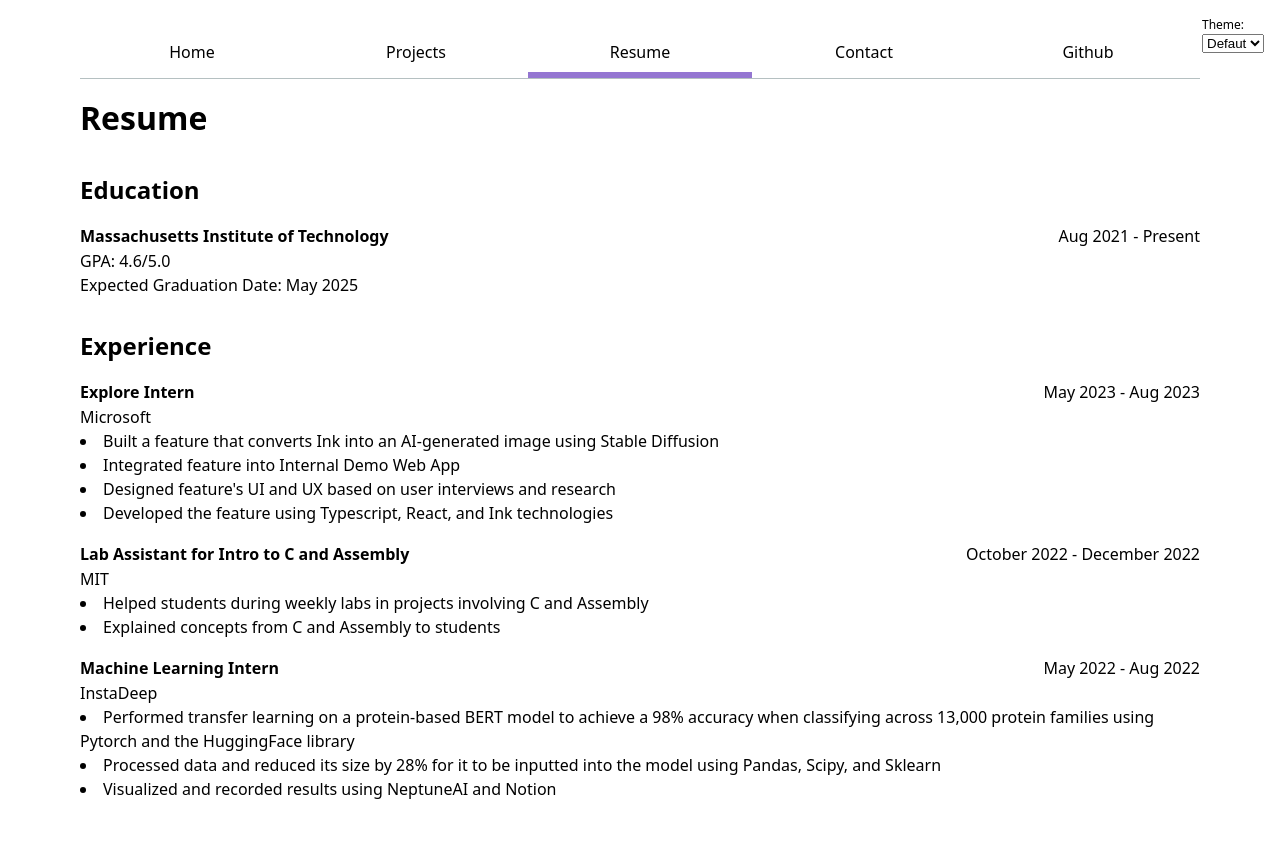
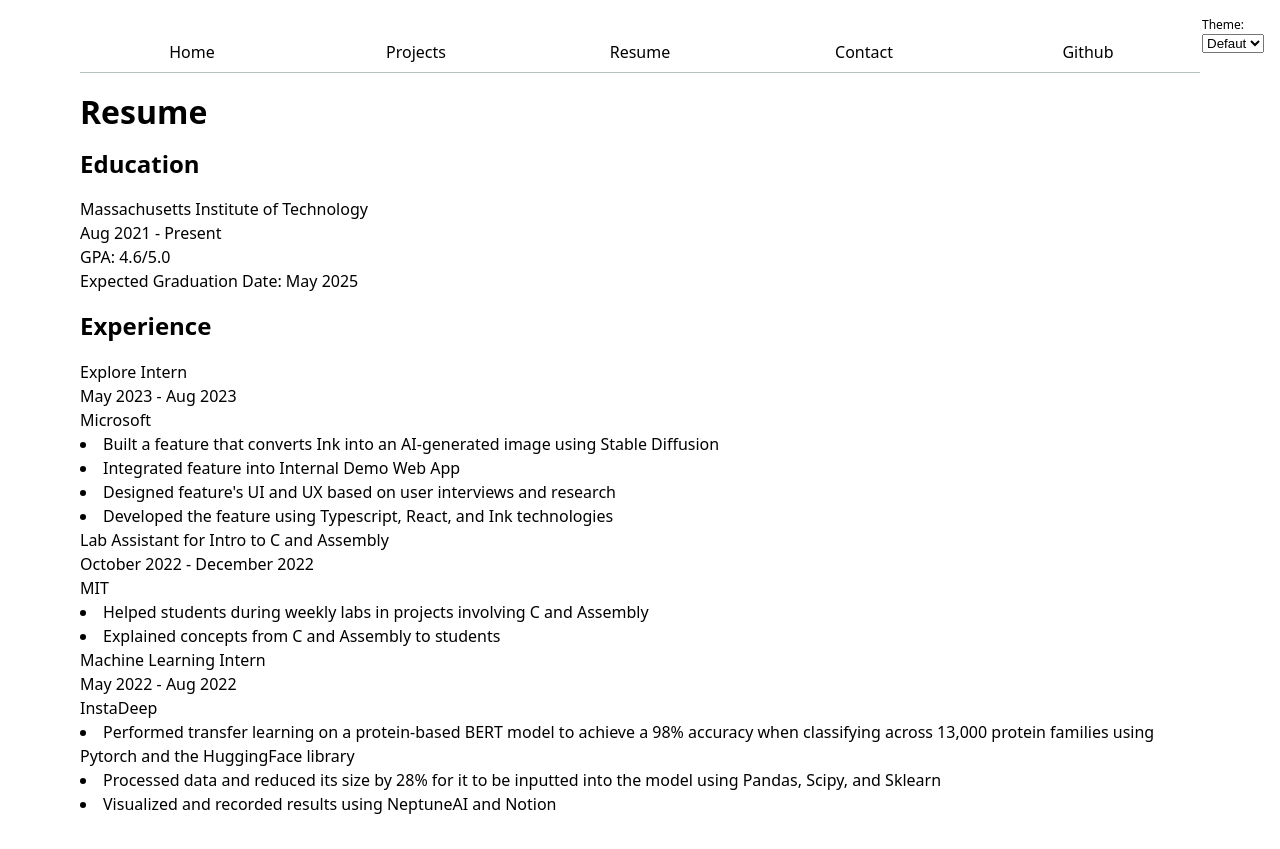
Before and after one commit to alejandrotanondiaz/new-portfolio, a SvelteKit app: page /resume in a window 1280 px wide. Built offline with nearby package versions, Linux system fonts and the light colour scheme.

Commit message:
Used Svelte layout for nav bar

```diff
--- /dev/null
+++ b/src/routes/+layout.svelte
@@ -0,0 +1,19 @@
+
+<script>
+    let pages = [
+	{url: "./", title: "Home"},
+	{url: "projects", title: "Projects"},
+	{url: "resume", title: "Resume"},
+	{url: "contact", title: "Contact"},
+	{url: "https://github.com/alejandrotanondiaz", title: "Github"},
+
+    ];
+
+</script>
+
+<nav>
+	{#each pages as p }
+		<a href={p.url} title={p.title}>{p.title}</a>
+	{/each}
+</nav>
+<slot />
--- a/static/global.js
+++ b/static/global.js
@@ -8,37 +8,37 @@ function $$ (selector, context = document) {
 // let currentLink = navLinks.find(a => a.host === location.host && a.pathname === location.pathname)
 // currentLink?.classList.add("current");
 
-let pages = [
-	{url: "./", title: "Home"},
-	{url: "projects", title: "Projects"},
-	{url: "resume", title: "Resume"},
-	{url: "contact", title: "Contact"},
-	{url: "https://github.com/alejandrotanondiaz", title: "Github"},
+// let pages = [
+// 	{url: "./", title: "Home"},
+// 	{url: "projects", title: "Projects"},
+// 	{url: "resume", title: "Resume"},
+// 	{url: "contact", title: "Contact"},
+// 	{url: "https://github.com/alejandrotanondiaz", title: "Github"},
 
-];
-let nav = document.createElement("nav");
-document.body.prepend(nav);
+// ];
+// let nav = document.createElement("nav");
+// document.body.prepend(nav);
 
-const ARE_WE_HOME = document.documentElement.classList.contains("home");
+// const ARE_WE_HOME = document.documentElement.classList.contains("home");
 
-for (let p of pages) {
-	let url = p.url;
-	// if (!ARE_WE_HOME && !url.startsWith("http")) {
-	// 	url = "../" + url;
-	// }
-	let title = p.title;
-	// TODO create link and add it to nav
-	let a = document.createElement("a");
-	a.href = url;
-	a.textContent = title;
-	nav.append(a);
-	if (a.host === location.host && a.pathname === location.pathname) {
-		a.classList.add("current");
-	}
-	if (a.host != location.host) {
-		a.target = "_blank";
-	}
-}
+// for (let p of pages) {
+// 	let url = p.url;
+// 	// if (!ARE_WE_HOME && !url.startsWith("http")) {
+// 	// 	url = "../" + url;
+// 	// }
+// 	let title = p.title;
+// 	// TODO create link and add it to nav
+// 	let a = document.createElement("a");
+// 	a.href = url;
+// 	a.textContent = title;
+// 	nav.append(a);
+// 	if (a.host === location.host && a.pathname === location.pathname) {
+// 		a.classList.add("current");
+// 	}
+// 	if (a.host != location.host) {
+// 		a.target = "_blank";
+// 	}
+// }
 
 document.body.insertAdjacentHTML("afterbegin", `
 	<label class="color-scheme">
--- a/static/style.css
+++ b/static/style.css
@@ -75,42 +75,3 @@ label, button {
 img{
   max-width: 100%;
 }
-
-.projects {
-  display: grid;
-  gap: 1em;
-  grid-template-columns: repeat(auto-fill, minmax(18em, 1fr));
-  grid-template-rows: subgrid;
-  article {
-    display: grid;
-    grid-row: span 3;
-    grid-template-rows: subgrid;
-    h2 {
-      min-height: 3em;
-      margin: 0;
-    }
-
-  }
-}
-
-
-section {
-  display: flex;
-  flex-direction: column;
-  header{
-    font-weight: bold;
-  }
-
-  article {
-    display: flex;
-    flex-direction: column;
-    margin-bottom: 1em;
-    hgroup {
-      display: flex;
-      /* flex-direction: column; */
-      justify-content: space-between;
-      margin-top: 1px;
-      margin-bottom: 1px;
-    }
-  }
-}
```
Also changed, not shown: src/lib/Project.svelte (+0 -15 lines), src/routes/+page.svelte (+19 -0 lines), src/routes/projects/+page.svelte (+19 -0 lines).
